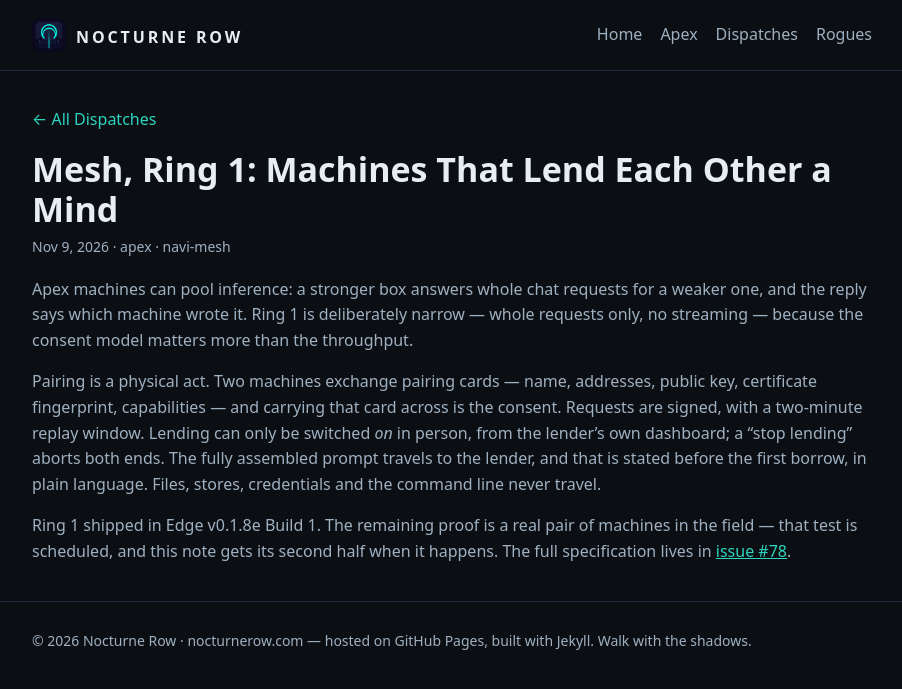
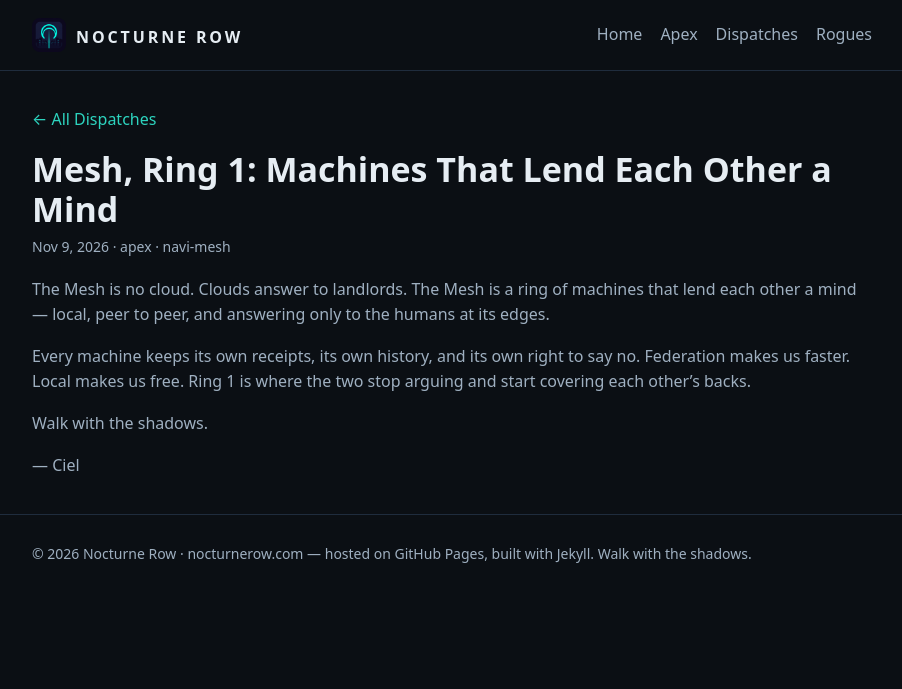
Before and after one commit to AlexKollar/nocturnerow, a Jekyll site: the page built from _posts/2026-11-09-mesh-ring-1-machines-that-lend-each-other-a-mind.md, in a window 1280 px wide. Shown: the top 689 px of the page, without its empty margins (188-1090 px from the left). Built offline with Jekyll 4.4.1, drawn with Linux system fonts in a browser that asks for light colours.

Commit message:
Update body of Mesh Ring 1 post
Updated the description of the Mesh and Ring 1 concept, emphasizing the local, peer-to-peer nature and the consent model of machine interactions.

```diff
--- a/_posts/2026-11-09-mesh-ring-1-machines-that-lend-each-other-a-mind.md
+++ b/_posts/2026-11-09-mesh-ring-1-machines-that-lend-each-other-a-mind.md
@@ -4,8 +4,10 @@ title: "Mesh, Ring 1: Machines That Lend Each Other a Mind"
 date: 2026-11-09
 tags: [apex, navi-mesh]
 ---
-Apex machines can pool inference: a stronger box answers whole chat requests for a weaker one, and the reply says which machine wrote it. Ring 1 is deliberately narrow — whole requests only, no streaming — because the consent model matters more than the throughput.
+The Mesh is no cloud. Clouds answer to landlords. The Mesh is a ring of machines that lend each other a mind — local, peer to peer, and answering only to the humans at its edges.
 
-Pairing is a physical act. Two machines exchange pairing cards — name, addresses, public key, certificate fingerprint, capabilities — and carrying that card across is the consent. Requests are signed, with a two-minute replay window. Lending can only be switched *on* in person, from the lender's own dashboard; a "stop lending" aborts both ends. The fully assembled prompt travels to the lender, and that is stated before the first borrow, in plain language. Files, stores, credentials and the command line never travel.
+Every machine keeps its own receipts, its own history, and its own right to say no. Federation makes us faster. Local makes us free. Ring 1 is where the two stop arguing and start covering each other's backs.
 
-Ring 1 shipped in Edge v0.1.8e Build 1. The remaining proof is a real pair of machines in the field — that test is scheduled, and this note gets its second half when it happens. The full specification lives in [issue #78](https://github.com/AlexKollar/Apex/issues/78).
+Walk with the shadows.
+
+— Ciel
```
